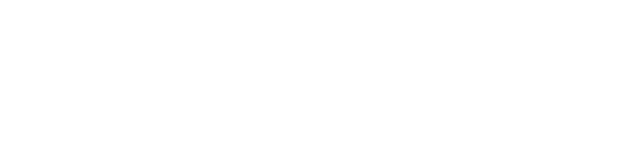
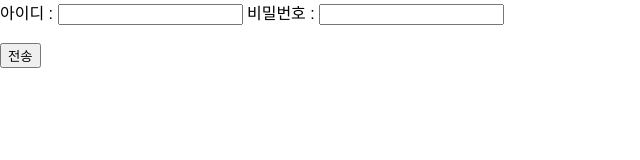
Before and after one commit to gh-BumsooKim/APM-Connection-Website-to-DataBase-Tutorial-Windows-10, a plain HTML site: page website/index.html in a window 1280 px wide. Shown: the whole page, without its empty margins (0-640 px from the left). Drawn offline with Linux system fonts and the light colour scheme.

Commit message:
php로 데이터 전송 태그 추가
svs.php 파일로 아이디 및 비밀번호 데이터 전송 코드 추가

```diff
--- a/website/index.html
+++ b/website/index.html
@@ -15,7 +15,12 @@
 	<!-- Web font -->
 </HEAD>
 <BODY>
-
+	<FORM METHOD="post" ACTION="svs.php">
+		아이디 : <INPUT TYPE ="text" NAME="userID">
+		비밀번호 : <INPUT TYPE="text" NAME="userPASSWORD">
+		<BR><BR>
+		<INPUT TYPE="submit" VALUE="전송">
+	</FORM>
 </BODY>
 
 </HTML>
```
